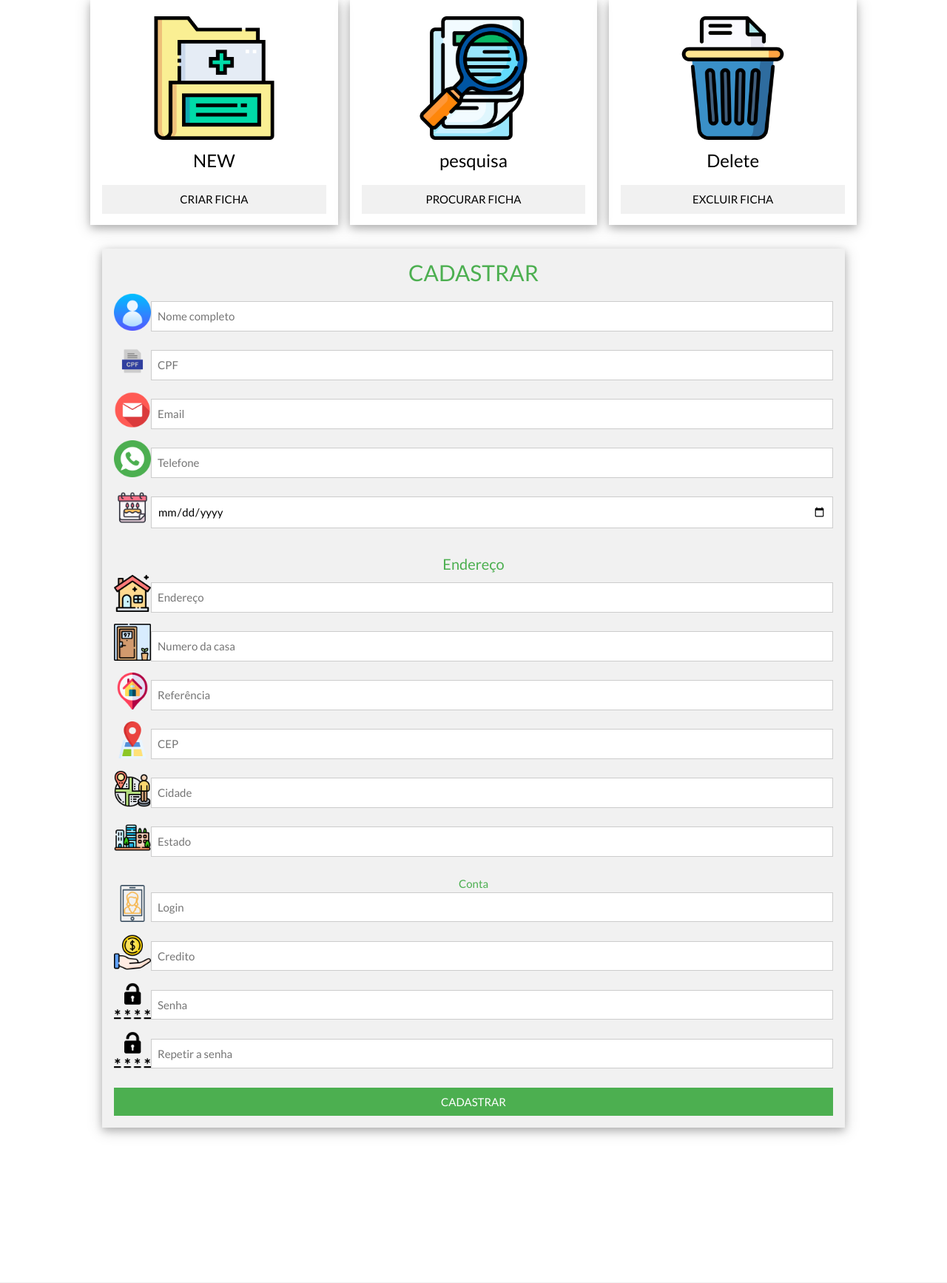
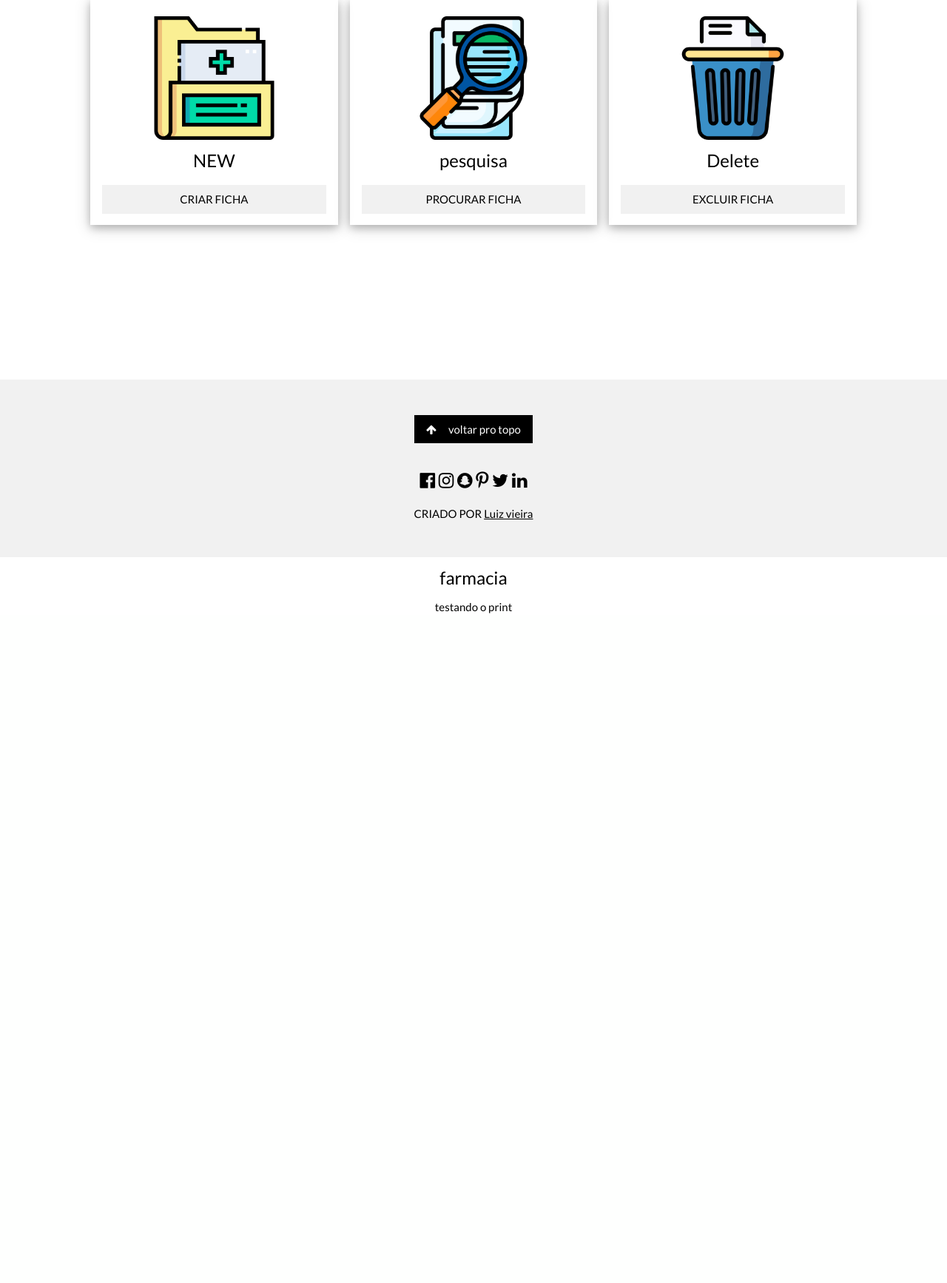
Before and after one commit to LuizinhoVI/farmacia, a Node server app: page / in a window 1280 px wide. Shown: the part 56-1790 px from the top of the page at 74% size. After the commit the page ends 885 px from the top, so only its background shows below. Run offline with Node 20, Linux system fonts and the light colour scheme.

Commit message:
Revert "att"
This reverts commit 74f24896290fdebc065226c21aedca82497fe301.

```diff
--- a/views/index.ejs
+++ b/views/index.ejs
@@ -91,7 +91,7 @@
   </div>
 
   <!-- INICIO DO CADASTRO  da ficha-->
-  <div class="w3-container ficha_pessoa1 ficha_pessoa " style="display: block;">
+  <div class="w3-container ficha_pessoa1 ficha_pessoa " style="display: none;">
 <form action="/" class="w3-container w3-card-4 w3-light-grey w3-text-green w3-margin">
   <h2 class="w3-center">CADASTRAR</h2>
 
@@ -112,21 +112,21 @@
   <div class="w3-row w3-section">
     <img src="img/email.png" class="w3-col" style="width: 50px;position:relative; top:-10px;"  alt="">
       <div class="w3-rest">
-        <input class="w3-input w3-border" name="email" type="email" placeholder="Email">
+        <input class="w3-input w3-border" name="email" type="text" placeholder="Email">
       </div>
   </div>
 
   <div class="w3-row w3-section">
     <img src="img/telefone.png" class="w3-col" style="width: 50px;position:relative; top:-10px;"  alt="">
       <div class="w3-rest">
-        <input class="w3-input w3-border" name="phone" type="tel" placeholder="Telefone">
+        <input class="w3-input w3-border" name="phone" type="text" placeholder="Telefone">
       </div>
   </div>
 
   <div class="w3-row w3-section">
     <img src="img/feliz-aniversario.png" class="w3-col" style="width: 50px;position:relative; top:-10px;"  alt="">
       <div class="w3-rest">
-        <input class="w3-input w3-border" name="message" type="date" placeholder="Data de nascimento">
+        <input class="w3-input w3-border" name="message" type="text" placeholder="Data de nascimento">
       </div>
   </div>
 
```
